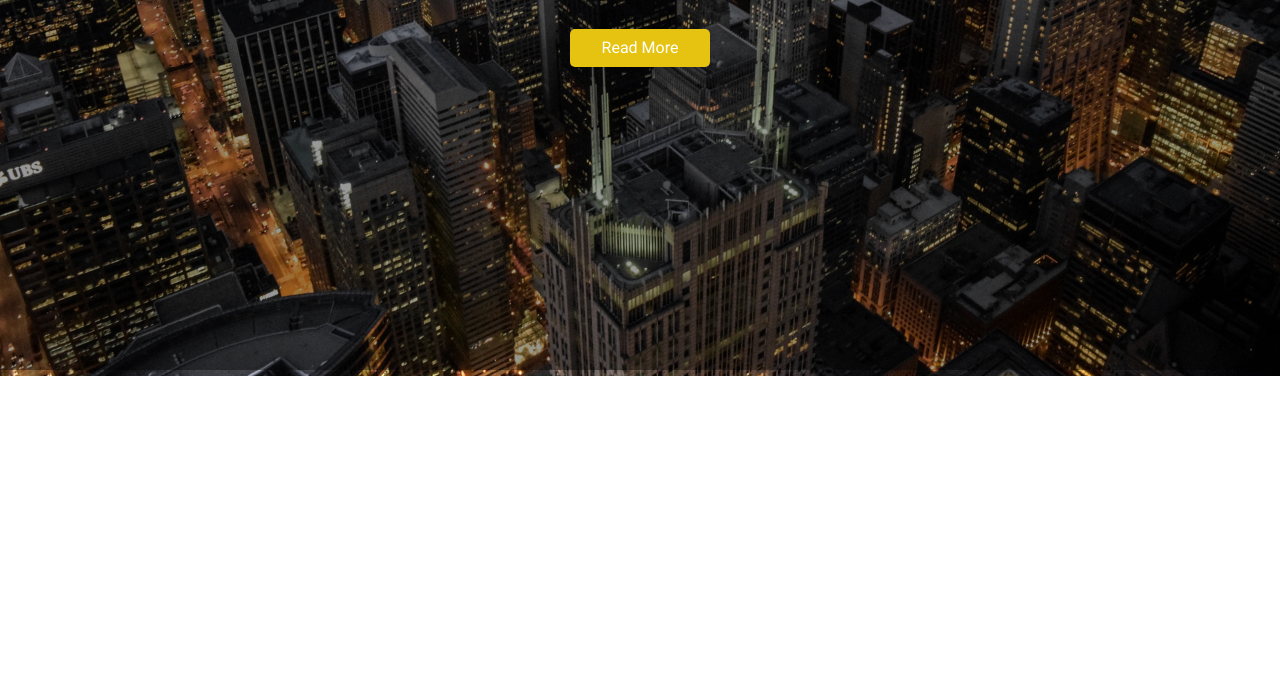
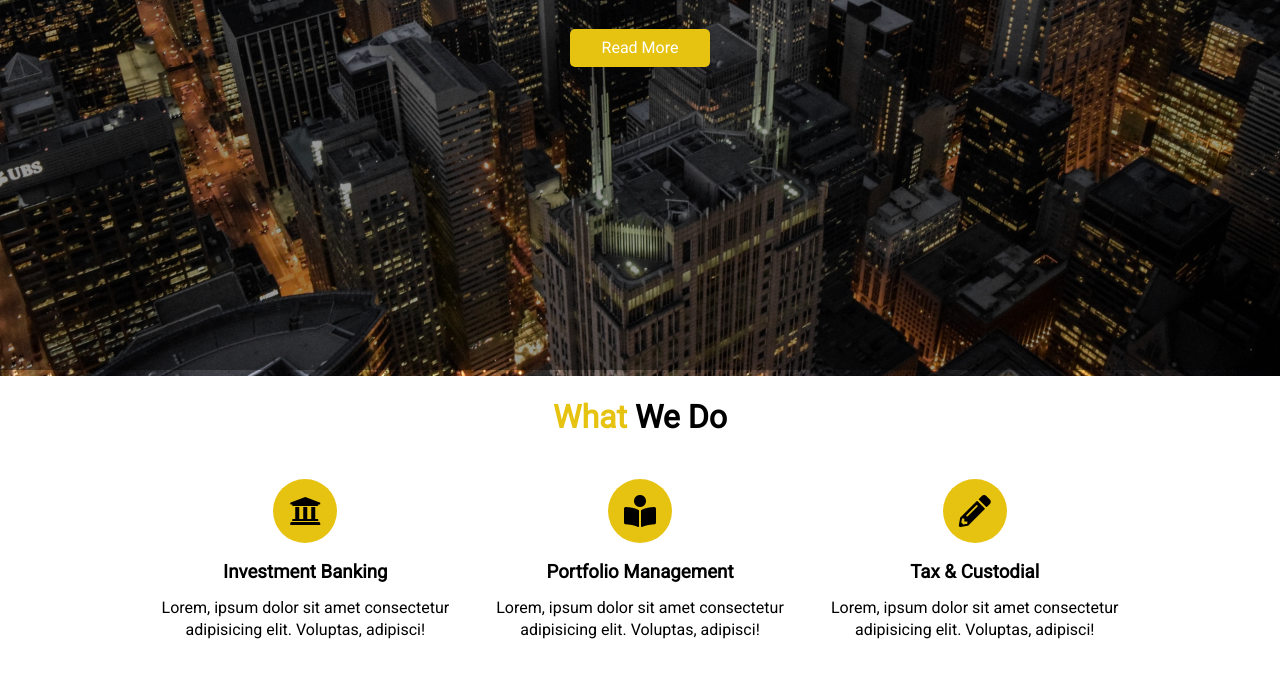
Before and after one commit to pjblitz86/PJ_Ledger, a plain HTML site: page index.html in a window 1280 px wide. Shown: the part 490-1168 px from the top of the page. Before the commit the page ends 866 px from the top, so only its background shows below. Drawn offline with Linux system fonts and the light colour scheme.

Commit message:
What We Do section markup and styling

```diff
--- a/css/style.css
+++ b/css/style.css
@@ -21,6 +21,17 @@ p {
 }
 
 /* UTILITY */
+.container {
+  max-width: 1100px;
+  margin: auto;
+  padding: 0 2rem;
+  overflow: hidden;
+}
+
+.text-center {
+  text-align: center;
+}
+
 .text-primary {
   color: #e7c311;
 }
@@ -31,9 +42,25 @@ p {
   line-height: 1.1;
 }
 
+.m-heading {
+  font-size: 2rem;
+  margin-bottom: 0.75rem;
+  line-height: 1.1;
+}
+
 .lead {
   font-size: 1.3rem;
   margin-bottom: 2rem;
+}
+
+.py-1 {
+  padding: 1.5rem 0;
+}
+.py-2 {
+  padding: 2rem 0;
+}
+.py-3 {
+  padding: 3rem 0;
 }
 
 .btn {
@@ -101,8 +128,28 @@ p {
   padding: 0 2rem;
   /* Overlay */
   position: absolute;
-  width: 100%;
   top: 60px;
   left: 0;
+  right: 0;
+  bottom: 0;
   background-color: rgba(0, 0, 0, 0.4);
 }
+
+/* Section: WHAT WE DO */
+#what .items {
+  display: flex;
+  padding: 1rem;
+}
+
+#what .items .item {
+  flex: 1;
+  text-align: center;
+  padding: 1rem;
+}
+
+#what .items .item i {
+  background: #e7c311;
+  padding: 1rem;
+  border-radius: 50%;
+  margin-bottom: 1rem;
+}
--- a/index.html
+++ b/index.html
@@ -50,5 +50,46 @@
         <a class="btn" href="#what">Read More</a>
       </div>
     </header>
+
+    <!-- Section: What We Do -->
+    <section id="what" class="bg-light py-1">
+      <div class="container">
+        <h2 class="m-heading text-center">
+          <span class="text-primary">What</span> We Do
+        </h2>
+        <div class="items">
+          <div class="item">
+            <i class="fas fa-university fa-2x"></i>
+            <div>
+              <h3>Investment Banking</h3>
+              <p>
+                Lorem, ipsum dolor sit amet consectetur adipisicing elit.
+                Voluptas, adipisci!
+              </p>
+            </div>
+          </div>
+          <div class="item">
+            <i class="fas fa-book-reader fa-2x"></i>
+            <div>
+              <h3>Portfolio Management</h3>
+              <p>
+                Lorem, ipsum dolor sit amet consectetur adipisicing elit.
+                Voluptas, adipisci!
+              </p>
+            </div>
+          </div>
+          <div class="item">
+            <i class="fas fa-pencil-alt fa-2x"></i>
+            <div>
+              <h3>Tax & Custodial</h3>
+              <p>
+                Lorem, ipsum dolor sit amet consectetur adipisicing elit.
+                Voluptas, adipisci!
+              </p>
+            </div>
+          </div>
+        </div>
+      </div>
+    </section>
   </body>
 </html>
```
